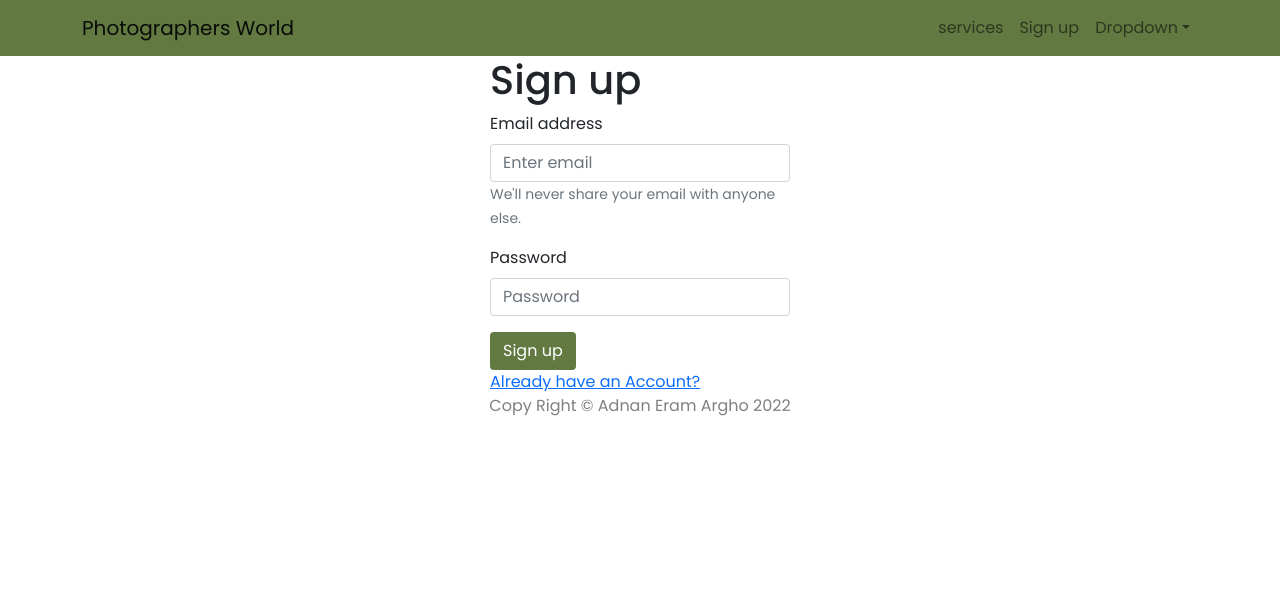
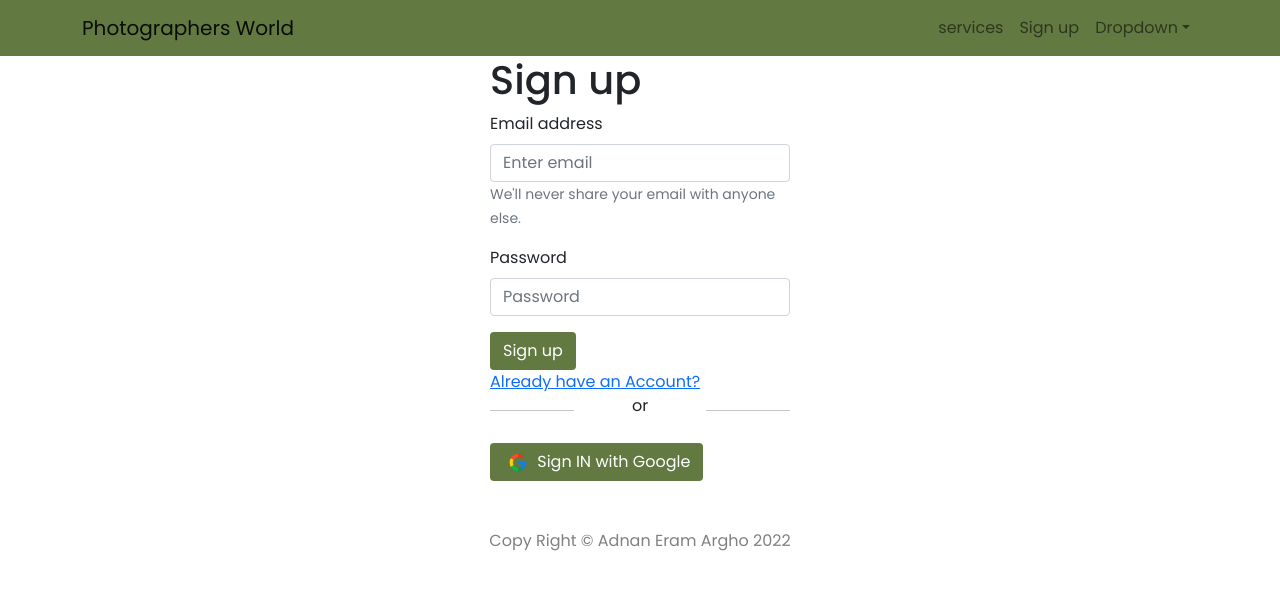
Before and after one commit to Adnan-Eram-Argho/photographers-world, a React (Create React App) app: page /login in a window 1280 px wide. Shown: the top 590 px of the page. Built offline with nearby package versions, Linux system fonts and the light colour scheme; no server answers.

Commit message:
login and signup done

```diff
--- a/src/components/Footer/Footer.js
+++ b/src/components/Footer/Footer.js
@@ -4,7 +4,7 @@ import { Fade } from 'react-reveal';
 const Footer = () => {
     let date = new Date().getFullYear();
     return (
-        <footer>
+        <footer className='mt-5'>
             <Fade bottom>
                 <p style={{ color: 'gray', textAlign: "center", }}>Copy Right © Adnan Eram Argho {date}</p>
             </Fade>
--- /dev/null
+++ b/src/components/GoogleSignIn/GoogleSignIn.js
@@ -0,0 +1,23 @@
+import React from 'react';
+import { useSignInWithGoogle } from 'react-firebase-hooks/auth';
+import auth from '../../firebase.init';
+import google from '../../images/logo/google.png'
+const GoogleSignIn = () => {
+    const [signInWithGoogle, user, loading, error] = useSignInWithGoogle(auth);
+    const handleGoogleSignIn = () => {
+        signInWithGoogle();
+        console.log(user)
+    }
+    return (
+        <div>
+            <div className='row'>
+                <div className="col-4"><hr /></div>
+                <div className="col-4 text-center">or</div>
+                <div className="col-4"><hr /></div>
+            </div>
+            <button class='btn mt-3' onClick={handleGoogleSignIn}> <img src={google} width="30px" alt="" /> Sign IN with Google</button>
+        </div>
+    );
+};
+
+export default GoogleSignIn;
--- a/src/components/loginOrSignup/SignIn/SignIn.js
+++ b/src/components/loginOrSignup/SignIn/SignIn.js
@@ -3,6 +3,8 @@ import { Form } from 'react-bootstrap';
 import { useAuthState, useSignInWithEmailAndPassword } from 'react-firebase-hooks/auth';
 import { Link, useLocation, useNavigate } from 'react-router-dom';
 import auth from '../../../firebase.init';
+import GoogleSignIn from '../../GoogleSignIn/GoogleSignIn';
+
 
 const SignIn = () => {
     let navigate = useNavigate();
@@ -55,6 +57,7 @@ const SignIn = () => {
                     </button><br />
                     <Link to='/login'>Dont have an Account?</Link>
                 </Form>
+                <GoogleSignIn></GoogleSignIn>
             </div>
         </div>
     );
--- a/src/components/loginOrSignup/SignUp/Signup.js
+++ b/src/components/loginOrSignup/SignUp/Signup.js
@@ -5,6 +5,7 @@ import { useLocation, useNavigate } from 'react-router-dom';
 import auth from '../../../firebase.init';
 import { Link } from 'react-router-dom';
 import './Signup.css'
+import GoogleSignIn from '../../GoogleSignIn/GoogleSignIn';
 const Login = () => {
     let navigate = useNavigate();
     let location = useLocation();
@@ -60,6 +61,7 @@ const Login = () => {
                     </button><br />
                     <Link to='/signin'>Already have an Account?</Link>
                 </Form>
+                <GoogleSignIn></GoogleSignIn>
             </div>
         </div>
     );
```
Also changed, not shown: firebase.json (added), src/images/logo/google.png (added), 1 other file (tests, documents, lock files or other folders).
